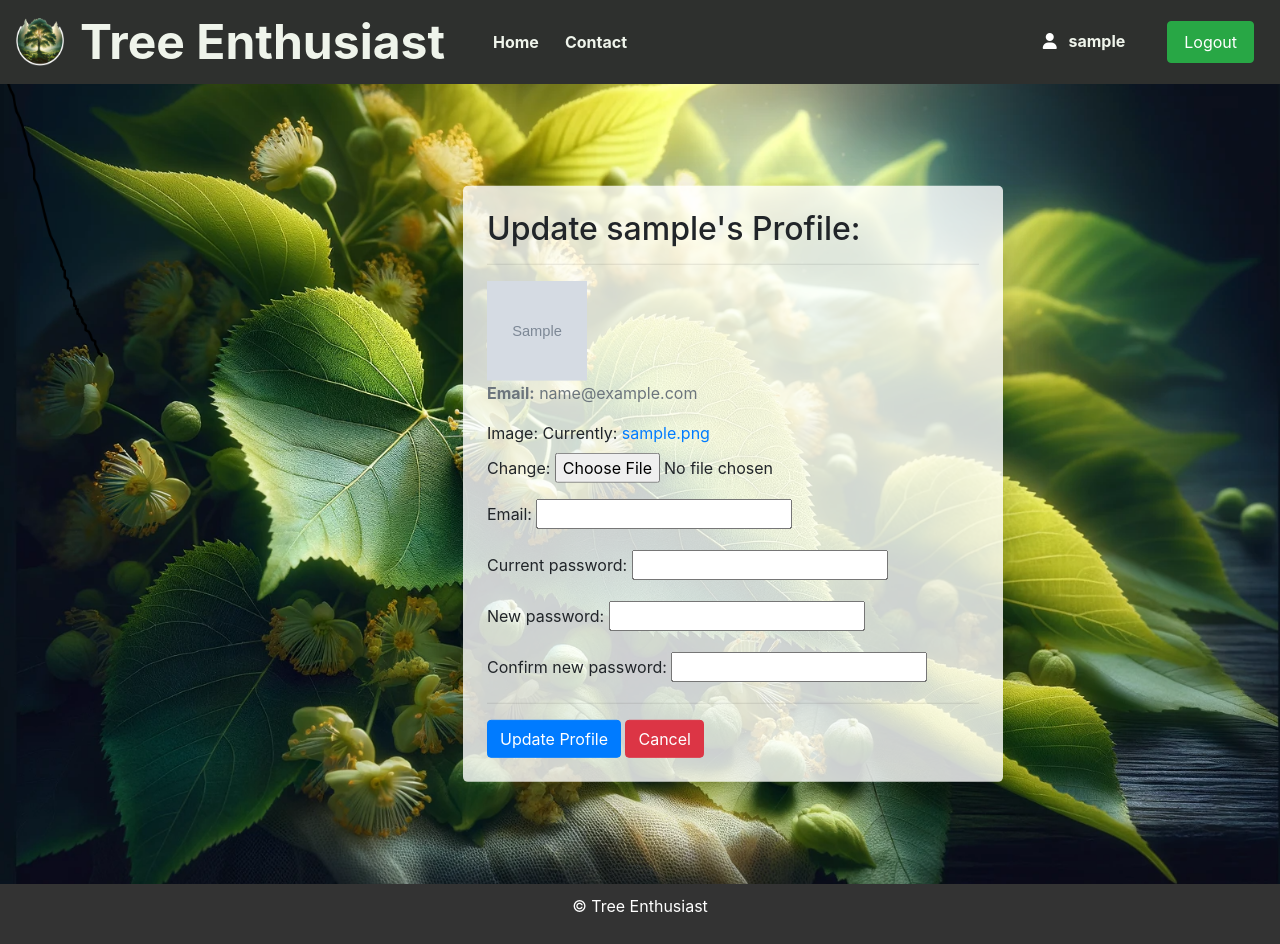
After one commit to vica781/Tree-Enthusiast-vica781, a Django app: page /profile/update/ in a window 1280 px wide. The commit adds this page. Run offline with Django 3.2, Linux system fonts and the light colour scheme; a user stored in the database is signed in; tables that the repository leaves empty hold one stand-in row (values such as "Sample post"); grey boxes marked "Sample" are stand-in pictures.

Commit message:
Feat: add user's Profile Update Form with basic functionality

```diff
--- a/tree_identification/forms.py
+++ b/tree_identification/forms.py
@@ -2,6 +2,7 @@ from typing import Any
 from django import forms
 from django.contrib.auth.forms import UserCreationForm
 from django.contrib.auth.models import User
+from .models import Profile
 
 
 class UserRegisterForm(UserCreationForm):
@@ -27,3 +28,20 @@ class UserRegisterForm(UserCreationForm):
         self.fields["username"].widget.attrs["class"] = "form-control"
         self.fields["password1"].widget.attrs["class"] = "form-control"
         self.fields["password2"].widget.attrs["class"] = "form-control"
+
+
+# Create a form for updating the user profile
+class ProfileUpdateForm(forms.ModelForm):
+    email = forms.EmailField()
+    current_password = forms.CharField(widget=forms.PasswordInput(), required=False)
+    new_password = forms.CharField(widget=forms.PasswordInput(), required=False)
+    confirm_new_password = forms.CharField(widget=forms.PasswordInput(), required=False)
+
+    class Meta:
+        model = Profile
+        fields = ["image"]
+
+    def clean(self):
+        # Add validation for passwords
+        cleaned_data = super().clean()
+        return cleaned_data
--- a/tree_identification/static/assets/css/style.css
+++ b/tree_identification/static/assets/css/style.css
@@ -41,21 +41,7 @@ nav ul li a {
 }
 
 /* USER PROFILE PAGE */
-div.profile-header {
-    background-color: #c3db39;
-    overflow: hidden;
-    position: fixed;
-    top: 0;
-    width: 100%;
-    z-index: 1000;
-}
-div.profile-footer {
-    background-color: #c3db39;
-    overflow: hidden;
-    position: fixed;
-    bottom: 0;
-    width: 100%;
-}
+
 
 
 /* FOOTER */
--- a/tree_identification/templates/profile.html
+++ b/tree_identification/templates/profile.html
@@ -54,9 +54,9 @@
 
           <!-- Footer Section -->
           <div class="footer-section profile-footer">
-            <button type="button" class="btn btn-primary">
-              Update Profile
-            </button>
+            <a href="{% url 'profile-update' %}" class="btn btn-primary"
+              >Update Profile</a
+            >
             <button type="button" class="btn btn-danger">Delete Profile</button>
           </div>
         </div>
--- /dev/null
+++ b/tree_identification/templates/profile_update.html
@@ -0,0 +1,62 @@
+{% extends 'base_generic.html' %} {% load static %} {% block content %}
+
+<div class="position-relative">
+  <!-- Background Image -->
+  <img
+    src="{% static 'assets/images/background_images/userprofile-page-img.png' %}"
+    alt="Login Page Background"
+    class="img-fluid w-100"
+    style="height: 100vh; object-fit: cover"
+  />
+
+  <!-- Form Overlay -->
+  <div
+    class="container position-absolute"
+    style="top: 50%; left: 35%; transform: translate(-50%, -50%)"
+  >
+    <div class="row">
+      <div class="col-md-6 offset-md-6">
+        <div
+          class="p-4 shadow-lg rounded-lg"
+          style="background: rgba(255, 255, 255, 0.8); border-radius: 10px"
+        >
+          <!-- Header Section -->
+          <div class="header-section profile-header">
+            <h2 class="account-heading">
+              Update {{ user.username }}'s Profile:
+            </h2>
+            <hr />
+          </div>
+
+          <!-- Main Section -->
+          <div class="main-section">
+            <form method="POST" enctype="multipart/form-data">
+              {% csrf_token %}
+              <img
+                class="rounded_circle account-img"
+                src="{{ user.profile.image.url }}"
+                alt="Profile Picture"
+                width="100px"
+                height="100px"
+              />
+              <p class="text-secondary">
+                <strong>Email:</strong> {{ user.email }}
+              </p>
+              <!-- Add your form fields here -->
+              {{ form.as_p }}
+              <hr />
+              <div class="footer-section profile-footer">
+                <button type="submit" class="btn btn-primary">
+                  Update Profile
+                </button>
+                <a href="{% url 'profile' %}" class="btn btn-danger">Cancel</a>
+              </div>
+            </form>
+          </div>
+        </div>
+      </div>
+    </div>
+  </div>
+</div>
+
+{% endblock %}
--- a/tree_identification/urls.py
+++ b/tree_identification/urls.py
@@ -36,6 +36,7 @@ urlpatterns = [
     path("logout/", logout_user, name="logout"),
     path("contact/", views.contact, name="contact"),
     path("profile/", views.profile_user, name="profile"),
+    path("profile/update/", views.profile_update, name="profile-update"),
 ]
 
 # adapted from tutorial video:
--- a/tree_identification/views.py
+++ b/tree_identification/views.py
@@ -9,8 +9,7 @@ from django.contrib.auth import authenticate
 from django.core.mail import send_mail
 from django.conf import settings
 from .models import Contact
-
-# Create your views here.
+from .forms import ProfileUpdateForm
 
 
 def home(request):
@@ -120,3 +119,17 @@ def contact(request):
 
 def profile_user(request):
     return render(request, "profile.html", {})
+
+
+def profile_update(request):
+    if request.method == "POST":
+        form = ProfileUpdateForm(
+            request.POST, request.FILES, instance=request.user.profile
+        )
+        if form.is_valid():
+            form.save()
+            return redirect("profile")  # Redirect to the profile view
+    else:
+        form = ProfileUpdateForm(instance=request.user.profile)
+
+    return render(request, "profile_update.html", {"form": form})
```
Also changed, not shown: media/profile_pics/default_5GJUZPy.png (added), media/profile_pics/profile-img_9PwPN96.png (added), media/profile_pics/profile-img_mliJO18.png (added), media/profile_pics/userprofile-page-img.png (added).
